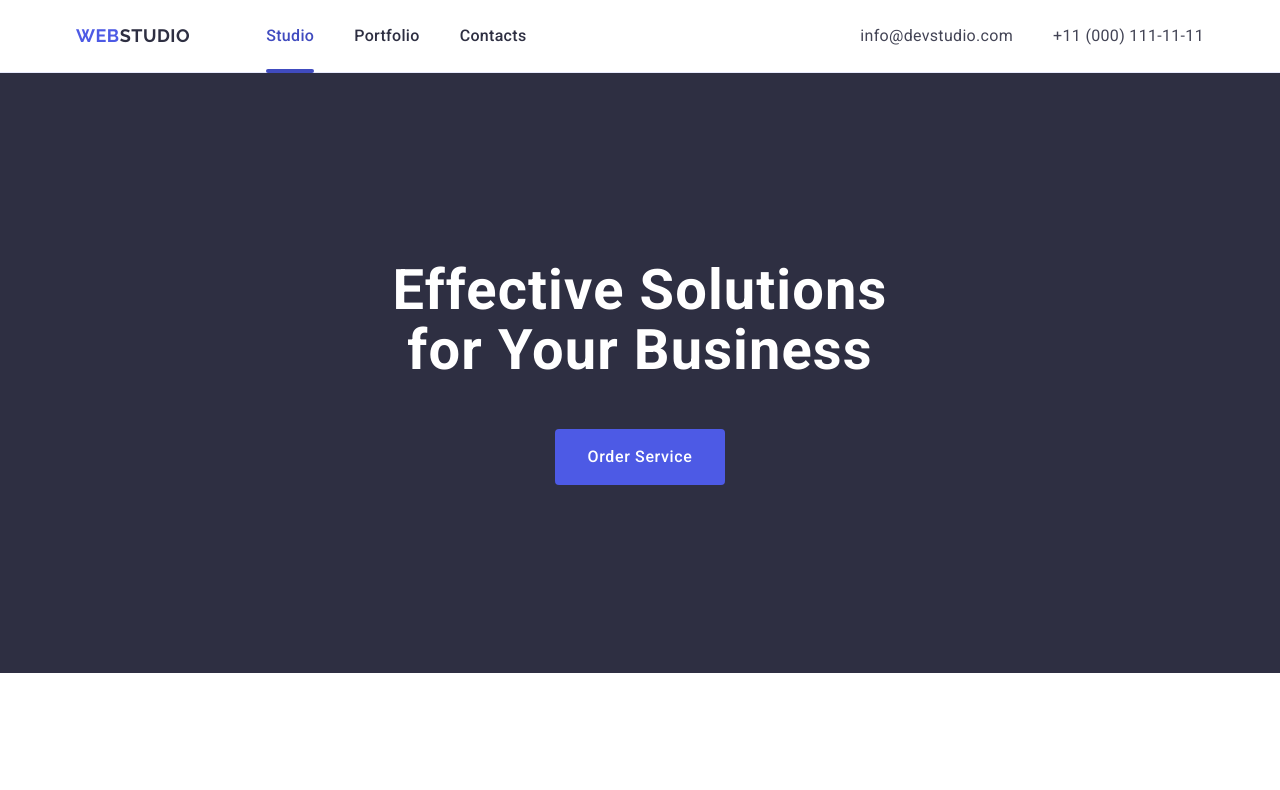
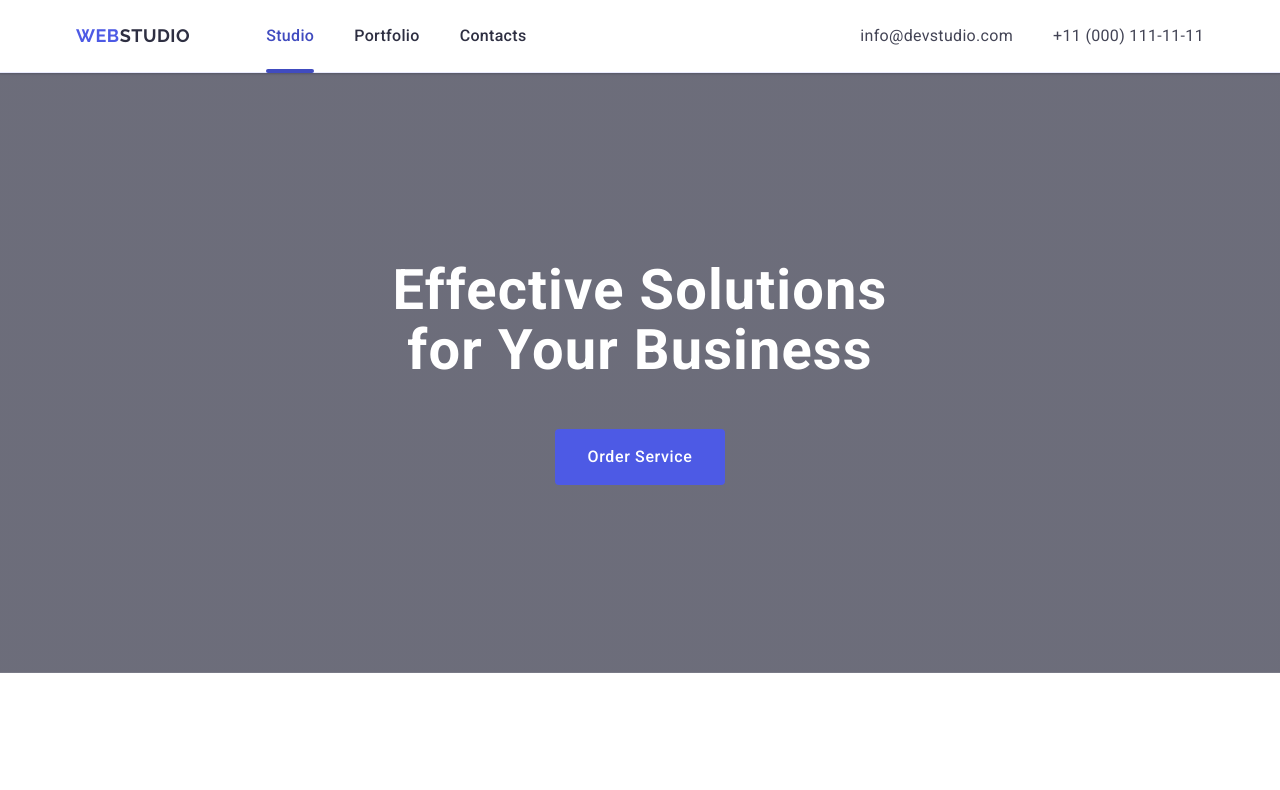
Before and after one commit to TaniaDumych/goit-markup-hw-04, a plain HTML site: page index.html in a window 1280 px wide. Shown: the top 790 px of the page. Drawn offline with nearby package versions, Linux system fonts and the light colour scheme.

Commit message:
опис змін

```diff
--- a/index.html
+++ b/index.html
@@ -37,7 +37,7 @@
         </div>
      </header>
     <main>
-        <section id="heroimage" class="hero-image" style="background: #2e2f42;">
+        <section id="heroimage" class="hero-image">
             <div class="container hero-container">
                    <h1 class="hero-title">Effective Solutions for Your Business</h1>
             <button type="button" class="order-button order-service">Order Service</button>
```
